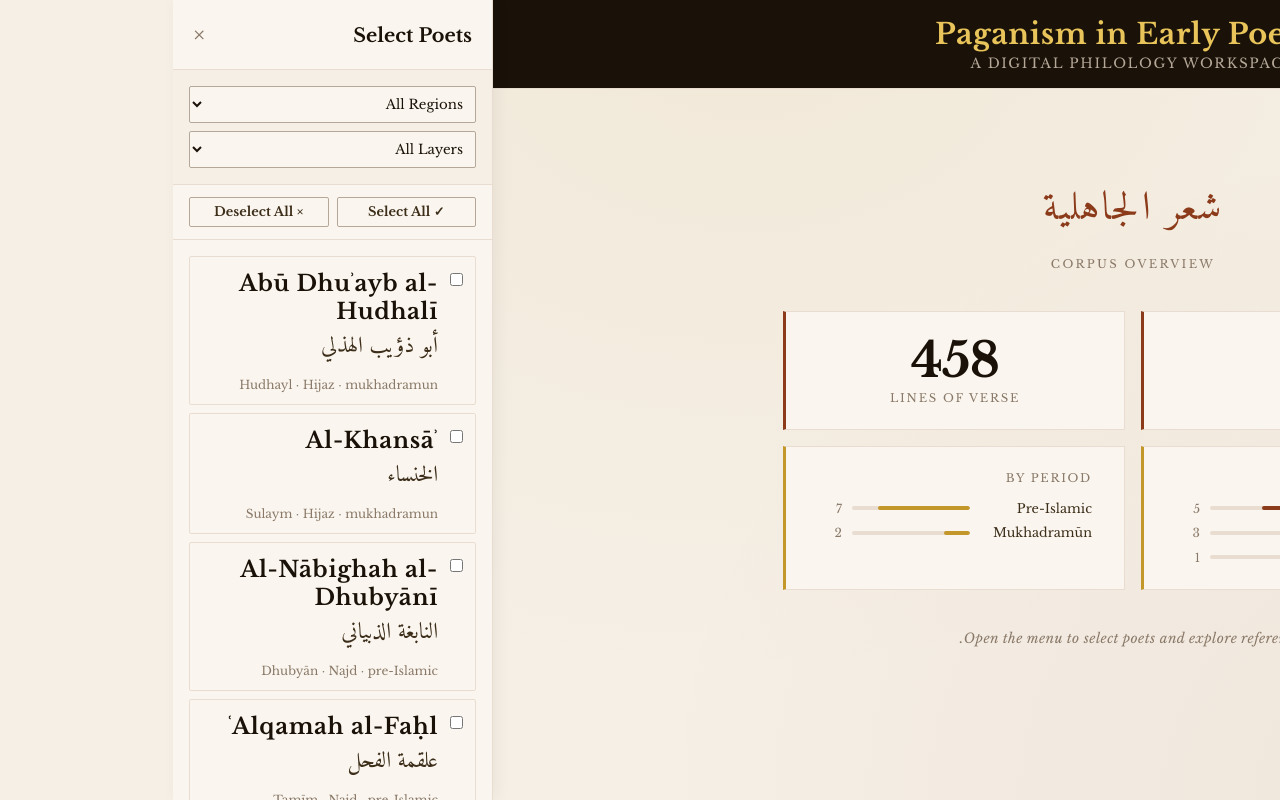
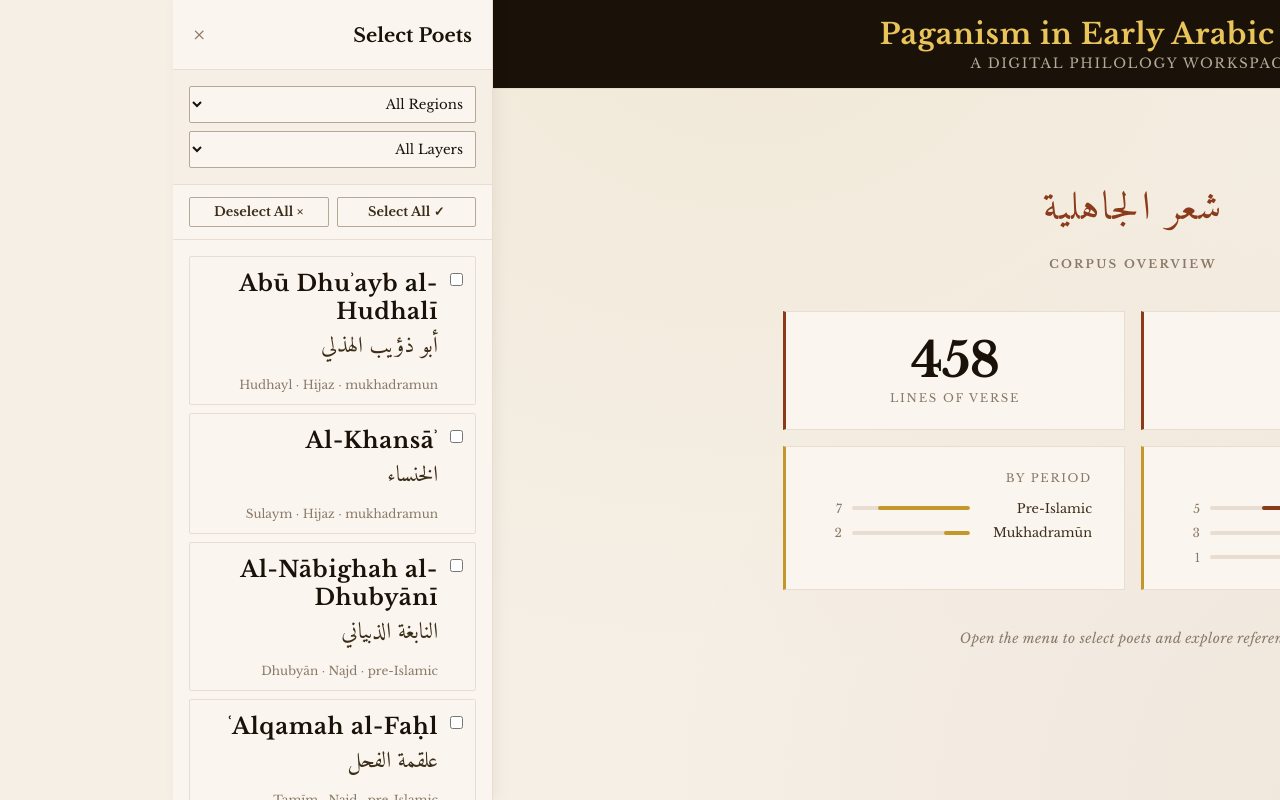
Before and after one commit to Nathaniel-A-Miller/pagan_poets, a React (Vite) app: page / in a window 1280 px wide. Built offline with nearby package versions, Linux system fonts and the light colour scheme.

Commit message:
Dashboard style updates

```diff
--- a/src/components/CorpusDashboard.css
+++ b/src/components/CorpusDashboard.css
@@ -21,6 +21,7 @@
 
 .dashboard-title-en {
   font-size: 0.72rem;
+  font-weight: bold;
   text-transform: uppercase;
   letter-spacing: 0.2em;
   color: var(--stone);
--- a/src/components/CorpusDashboard.jsx
+++ b/src/components/CorpusDashboard.jsx
@@ -87,7 +87,7 @@ export default function CorpusDashboard({ poetIndex }) {
 
       </div>
 
-      <div className="dashboard-cta">
+      <div className="dashboard-cta" dir="ltr">
         Open the menu to select poets and explore references.
       </div>
     </div>
--- a/src/components/Header.jsx
+++ b/src/components/Header.jsx
@@ -9,7 +9,7 @@ export default function Header({ isMenuOpen, onToggleMenu }) {
       </div>
 
       <div className="header-center">
-        <h1 className="header-title">Paganism in Early Poetry</h1>
+        <h1 className="header-title">Paganism in Early Arabic Poetry</h1>
         <p className="header-subtitle">A Digital Philology Workspace</p>
       </div>
 
```
